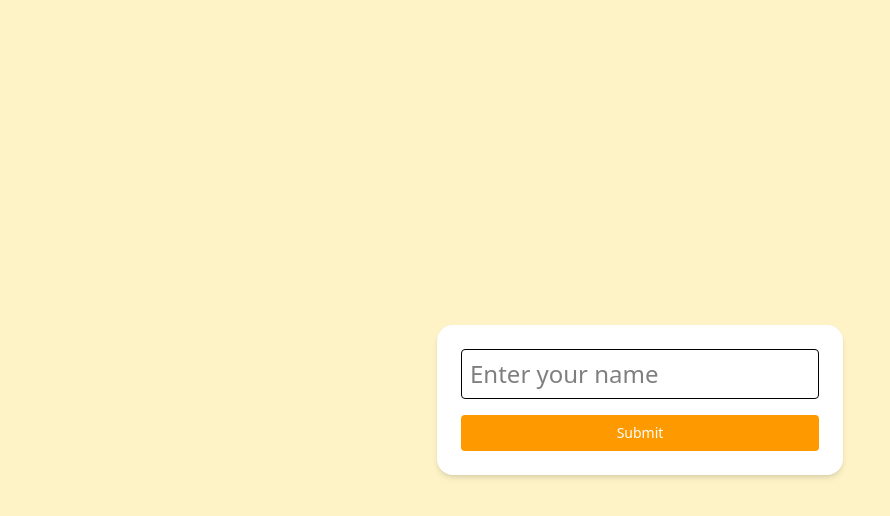
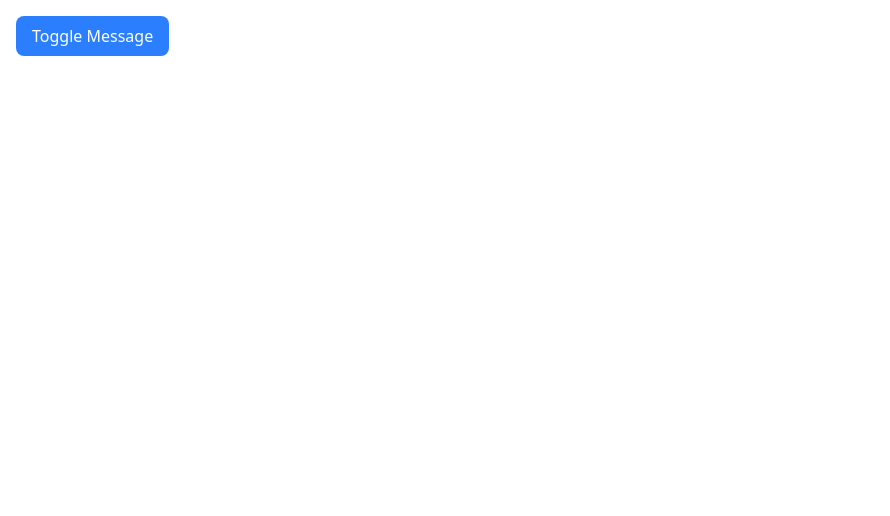
Before and after one commit to Flutterboy17/React-Revise, a React (Vite) app: page / in a window 1280 px wide. Shown: the top 516 px of the page, without its empty margins (0-890 px from the left). Built offline with nearby package versions, Linux system fonts and the light colour scheme.

Commit message:
Day-3 Practice-1

```diff
--- a/src/App.jsx
+++ b/src/App.jsx
@@ -1,8 +1,5 @@
-import { useState } from 'react'
-import BusinessCard from './Day-1/components/BusinessCard'
-import UserCard from './Day-1/components/UserCard'
-import Counter from './Day-2/components/Counter'
-import SimpleForm from './Day-2/components/SimpleForm'
+
+import ToggleMessage from './Day-3/components/ToggleMessage'
 
 
 function App() {
@@ -13,9 +10,9 @@ function App() {
       {/* <UserCard /> */}
 
       {/* {<Counter /> } */}
-      <SimpleForm/>
+      {/* <SimpleForm/> */}
 
-
+      <ToggleMessage />
 
     </>
   )
--- /dev/null
+++ b/src/Day-3/components/ToggleMessage.jsx
@@ -0,0 +1,23 @@
+import { useState } from "react"
+
+const ToggleMessage = () => {
+    const [isVisible, setIsVisible] = useState(false);
+
+    return (
+        <div className="p-4">
+            <button
+                onClick={() => setIsVisible(!isVisible)}
+                className="px-4 py-2 bg-blue-500 text-white font-medium rounded-lg hover:bg-blue-600 focus:outline-none focus:ring-2 focus:ring-blue-500 focus:ring-offset-2 transition-colors"
+            >
+                Toggle Message
+            </button>
+            {isVisible && (
+                <p className="mt-3 p-3 bg-green-50 text-green-700 rounded-lg border border-green-200">
+                    Hello, this message is visible
+                </p>
+            )}
+        </div>
+    )
+}
+
+export default ToggleMessage;
```
